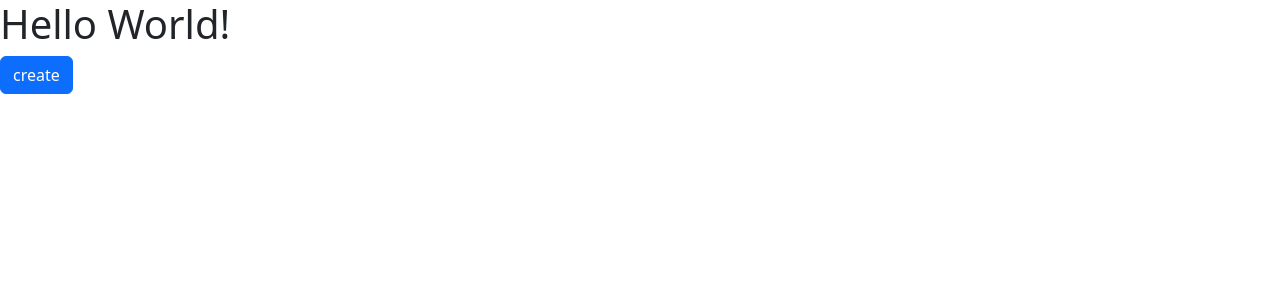
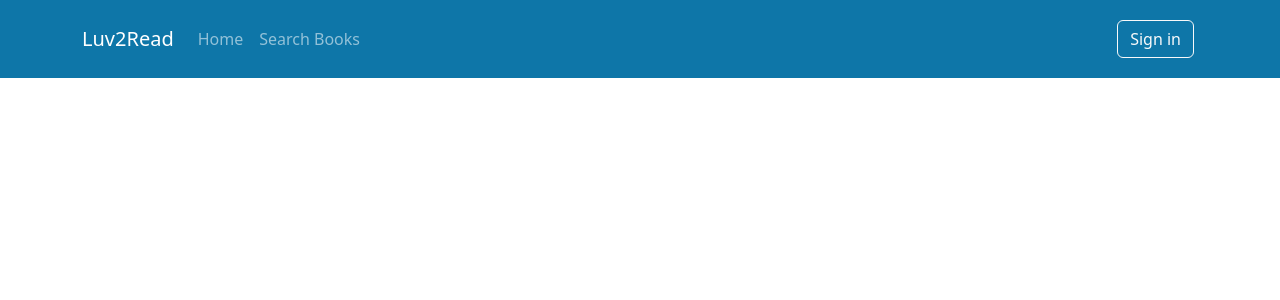
Before and after one commit to mintrosetta/library-application, a React (Vite) app in the folder client/: page / in a window 1280 px wide. Shown: the top 300 px of the page. Built offline with nearby package versions, Linux system fonts and the light colour scheme.

Commit message:
add navbar

```diff
--- a/client/src/App.tsx
+++ b/client/src/App.tsx
@@ -1,11 +1,11 @@
+import './App.css';
+import Navbar from './layouts/Navbar';
+
 function App() {
 
   return (
     <>
-      <div>
-        <h1>Hello World!</h1>
-        <button className="btn btn-primary">create</button>
-      </div>
+      <Navbar />
     </>
   )
 }
--- /dev/null
+++ b/client/src/layouts/Navbar.tsx
@@ -0,0 +1,38 @@
+export default function Navbar() {
+    return (
+        <>
+            <nav className="navbar navbar-expand-lg navbar-dark main-color py-3">
+                <div className="container">
+                    <span className="navbar-brand">Luv2Read</span>
+                    <button
+                        className="navbar-toggler"
+                        type="button"
+                        data-bs-toggle="collapse"
+                        data-bs-target="#navbarNavDropdown"
+                        aria-controls="navbarNavDropdown"
+                        aria-expanded="false"
+                        aria-label="Toggle Navigation"
+                    >
+                        <span className='navbar-toggler-icon'></span>
+                    </button>
+                    <div className='collapse navbar-collapse' id='navbarNavDropdown'>
+                        <ul className='navbar-nav'>
+                            <li className='nav-item'>
+                                <a className='nav-link' href='#'>Home</a>
+                            </li>
+                            <li className='nav-item'>
+                                <a className='nav-link' href='#'>Search Books</a>
+                            </li>
+                        </ul>
+                        <ul className='navbar-nav ms-auto'>
+                            <li className='nav-item m-1'>
+                                <a type='button' href="#" className='btn btn-outline-light'>Sign in</a>
+                            </li>
+                        </ul>
+                    </div>
+                </div>
+            </nav>
+        </>
+    )
+
+}
--- a/client/src/main.tsx
+++ b/client/src/main.tsx
@@ -3,6 +3,7 @@
 import App from './App.tsx'
 import './index.css'
 import 'bootstrap/dist/css/bootstrap.min.css';
+import 'bootstrap/dist/js/bootstrap.min.js'
 
 ReactDOM.createRoot(document.getElementById('root')!).render(
   <React.StrictMode>
```
